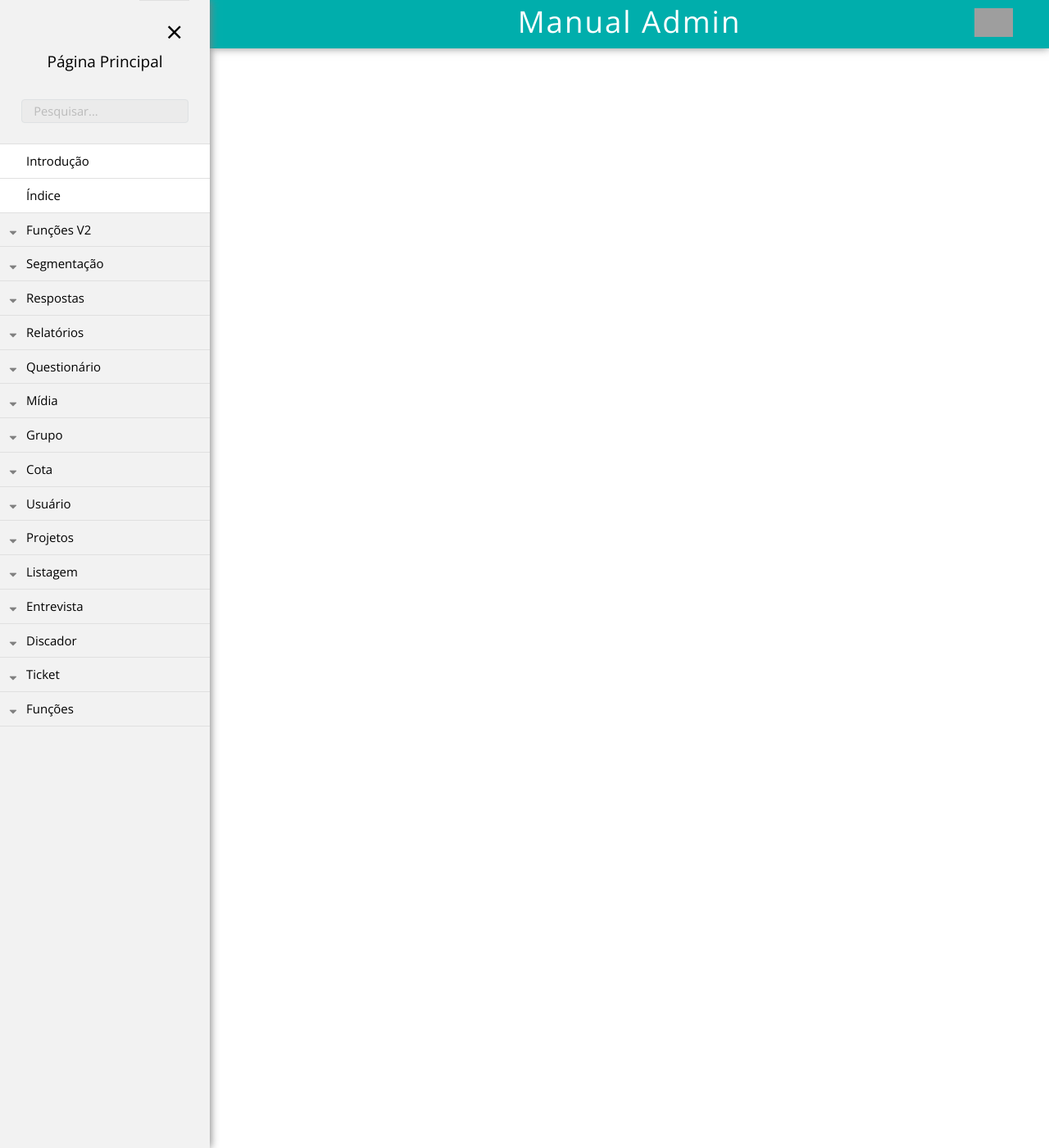
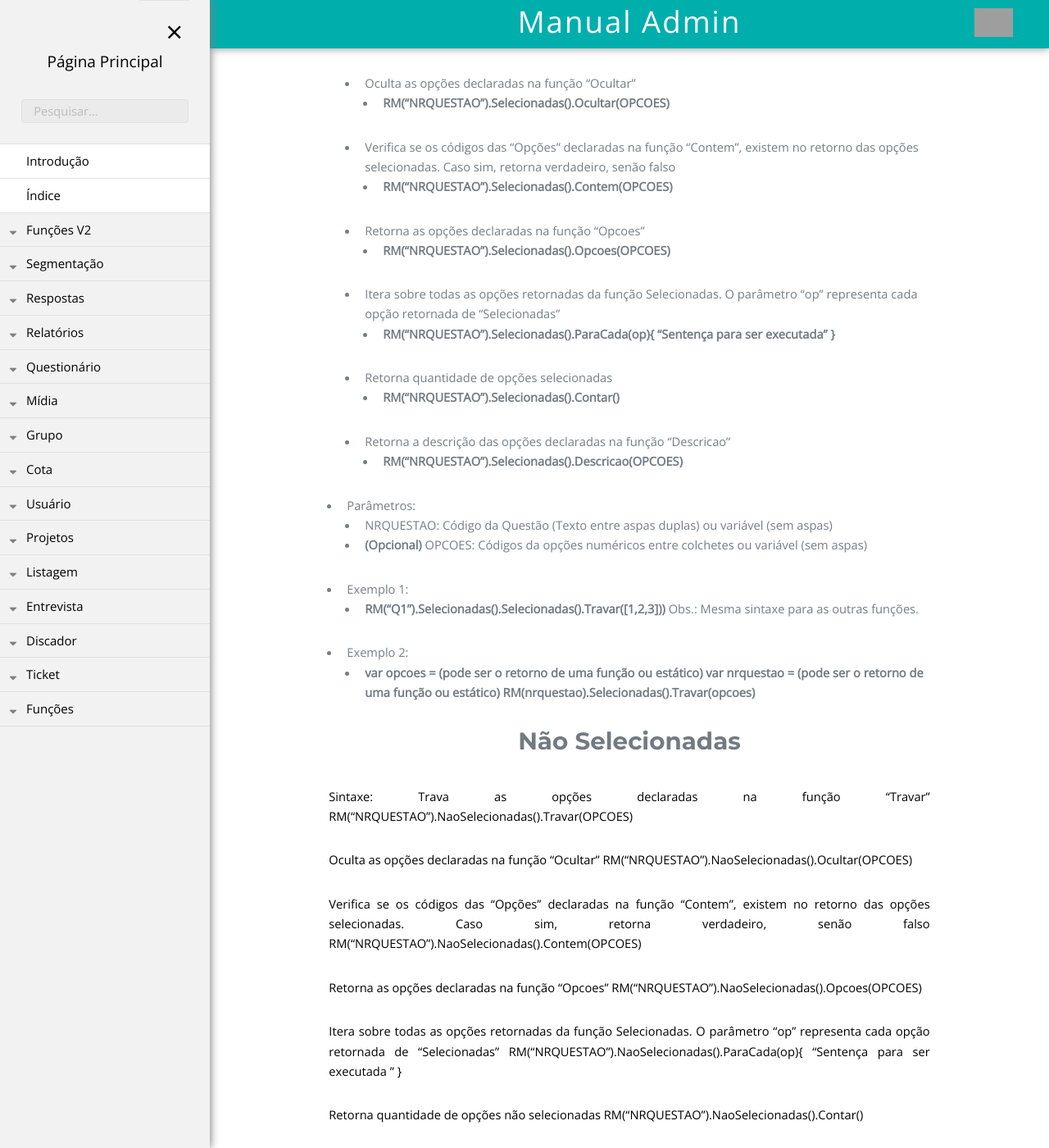
Before and after one commit to rogerio-figueiredo-hsr/hsrtechonline.github.io, a Jekyll site: the page built from _posts/2019-03-29-rm.md, in a window 1280 px wide and 1400 px high, scrolled down 725 px. Shown: the whole window at 82% size. Built offline with Jekyll 4.4.1, drawn with Linux system fonts in a browser that asks for light colours; some of the changed text lies outside the part shown; grey boxes are pictures that could not be loaded.

Commit message:
Update 2019-03-29-rm.md

```diff
--- a/_posts/2019-03-29-rm.md
+++ b/_posts/2019-03-29-rm.md
@@ -5,3 +5,126 @@
 permalink: /fastQuestAdmin/funcoesv2/rm
 pasta: "funcoesv2"
 ---
+
+# Gravar Opções
+*Grava uma ou mais opções no banco para determinada questão informada*
+
+- Sintaxe:
+  - **RM(“NRQUESTAO”).GravarOpcoes([OPCOES])**
+- Parâmetros:
+  - NRQUESTAO: Código da Questão (Texto entre aspas duplas) ou variável (sem aspas)
+  - OPCOES: Códigos das opções numéricos entre colchetes separados por vírgula ou variável (sem aspas)
+- Exemplo 1:
+  - **RM(“Q1”).GravarOpcoes([1,2,3])**
+- Exemplo 2:
+  - **var nrquestao = (pode ser o retorno de uma função ou estático)**
+  - **var opcoes = (pode ser o retorno de uma função ou estático)**
+  - **RM(nrquestao ).GravarOpcoes(opcoes)**
+
+
+# Selecionadas
+
+- Sintaxe:
+  - Trava as opções declaradas na função “Travar”
+    - **RM(“NRQUESTAO”).Selecionadas().Travar(OPCOES)**
+  - Oculta as opções declaradas na função “Ocultar”
+    - **RM(“NRQUESTAO”).Selecionadas().Ocultar(OPCOES)**
+  - Verifica se os códigos das “Opções” declaradas na função “Contem”, existem no retorno das opções selecionadas. Caso sim, retorna         verdadeiro, senão falso
+    - **RM(“NRQUESTAO”).Selecionadas().Contem(OPCOES)**
+  - Retorna as opções declaradas na função “Opcoes”
+    - **RM(“NRQUESTAO”).Selecionadas().Opcoes(OPCOES)**
+  - Itera sobre todas as opções retornadas da função Selecionadas. O parâmetro “op” representa cada opção retornada de “Selecionadas”
+    - **RM(“NRQUESTAO”).Selecionadas().ParaCada(op){**
+        **"Sentença para ser executada"**
+      **}**
+  - Retorna quantidade de opções selecionadas
+    - **RM(“NRQUESTAO”).Selecionadas().Contar()**
+  - Retorna a descrição das opções declaradas na função “Descricao”
+    - **RM(“NRQUESTAO”).Selecionadas().Descricao(OPCOES)**
+- Parâmetros:
+  - NRQUESTAO: Código da Questão (Texto entre aspas duplas) ou variável (sem aspas)
+  - **(Opcional)** OPCOES: Códigos da opções numéricos entre colchetes ou variável (sem aspas)
+- Exemplo 1:
+  - **RM(“Q1”).Selecionadas().Selecionadas().Travar([1,2,3]))**
+    Obs.: Mesma sintaxe para as outras funções.
+- Exemplo 2:
+  - **var opcoes = (pode ser o retorno de uma função ou estático)**
+    **var nrquestao = (pode ser o retorno de uma função ou estático)**
+    **RM(nrquestao).Selecionadas().Travar(opcoes)**
+
+
+# Não Selecionadas
+
+Sintaxe:
+Trava as opções declaradas na função “Travar”
+RM(“NRQUESTAO”).NaoSelecionadas().Travar(OPCOES)
+
+Oculta as opções declaradas na função “Ocultar”
+RM(“NRQUESTAO”).NaoSelecionadas().Ocultar(OPCOES)
+
+Verifica se os códigos das “Opções” declaradas na função “Contem”, existem no retorno das opções selecionadas. Caso sim, retorna verdadeiro, senão falso
+RM(“NRQUESTAO”).NaoSelecionadas().Contem(OPCOES)
+
+Retorna as opções declaradas na função “Opcoes”
+RM(“NRQUESTAO”).NaoSelecionadas().Opcoes(OPCOES)
+
+Itera sobre todas as opções retornadas da função Selecionadas. O parâmetro “op” representa cada opção retornada de “Selecionadas”
+RM(“NRQUESTAO”).NaoSelecionadas().ParaCada(op){
+“Sentença para ser executada ”
+}
+
+Retorna quantidade de opções não selecionadas
+RM(“NRQUESTAO”).NaoSelecionadas().Contar()
+
+Retorna a descrição das opções declaradas na função “Descricao”
+RM(“NRQUESTAO”).NaoSelecionadas().Descricao(OPCOES)
+
+Parâmetros:
+NRQUESTAO = Código da Questão (Texto entre aspas duplas) ou variável (sem aspas)
+(Opcional) OPCOES = Códigos da opções numéricos entre colchetes ou variável (sem aspas)
+
+Ex.:
+RM(“Q1”).NaoSelecionadas().Travar([1,2,3])
+Mesma sintaxe para as outras funções.
+
+var opcoes = (pode ser o retorno de uma função ou estático)
+var nrquestao = (pode ser o retorno de uma função ou estático)
+RM(nrquestao).NaoSelecionadas().Travar(opções)
+
+
+# Todas
+
+Sintaxe:
+Seleciona as opções declaradas na função “Selecionar”
+RM(“NRQUESTAO”).Todas().Selecionar(OPCOES)
+
+Trava as opções declaradas na função “Travar”
+RM(“NRQUESTAO”).Todas().Travar(OPCOES)
+
+Oculta as opções declaradas na função “Ocultar”
+RM(“NRQUESTAO”).Todas().Ocultar(OPCOES)
+
+Retorna as opções declaradas na função “Opcoes”
+RM(“NRQUESTAO”).Todas().Opcoes(OPCOES)
+
+Itera sobre todas as opções retornadas da função “Todas”. O parâmetro “op” representa cada opção retornada pela função “Todas”
+RM(“NRQUESTAO”).Todas().ParaCada(op){
+“Sentença para ser executada ”
+}
+
+Retorna quantidade de opções
+RM(“NRQUESTAO”).Todas().Contar()
+
+Retorna a descrição das opções declaradas na função “Descricao”
+RM(“NRQUESTAO”).Todas().Descricao(OPCOES)
+
+Parâmetros:
+NRQUESTAO = Código da Questão (Texto entre aspas duplas) ou variável (sem aspas)
+(Opcional) OPCOES = Códigos da opções numéricos entre colchetes
+
+Ex.:
+RM(“Q1”).Todas().Selecionar([1])
+
+var opcoes = (pode ser o retorno de uma função ou estático)
+var nrquestao = (pode ser o retorno de uma função ou estático)
+RM(nrquestao).Todas().Selecionar(opções)
```
